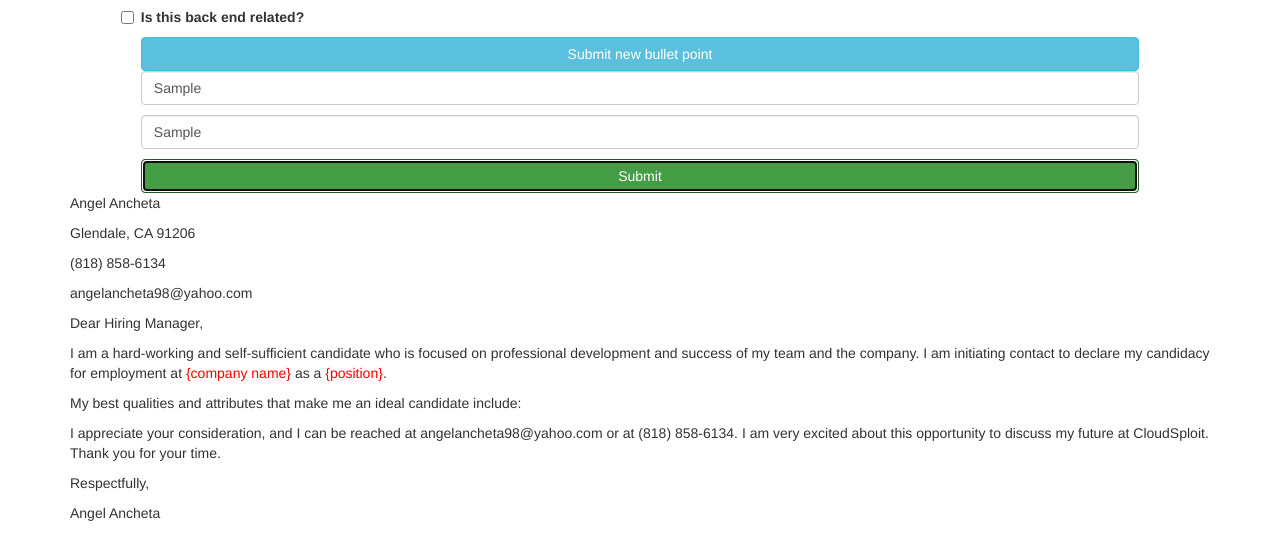
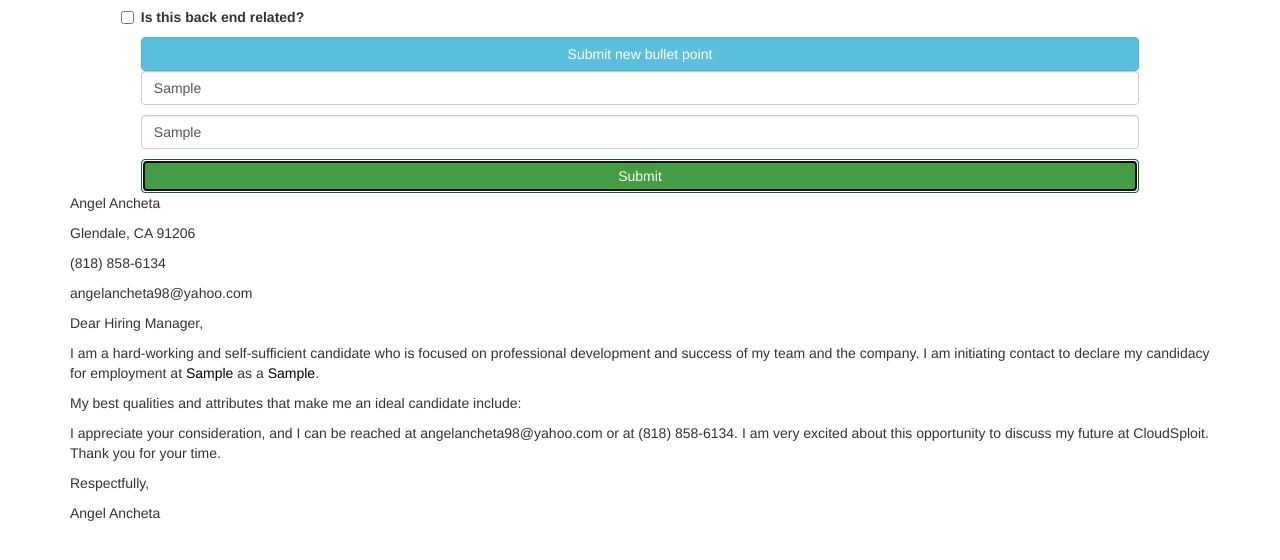
Before and after one commit to ancheta98/cvWriter, a website: page public/index.html in a window 1280 px wide. Both pictures are taken after typing "Sample", "Sample", "Sample" into the empty fields and a click on the button "Submit". Shown: the part 160-720 px from the top of the page. Drawn offline with nearby package versions, Linux system fonts and the light colour scheme.

Commit message:
adding letter content dynamically

```diff
--- a/public/app.js
+++ b/public/app.js
@@ -36,6 +36,16 @@ $(document).on("click", "#make-new", function() {
      location.reload()
     })
 });
+// updates the cover letter text for company name and position
+$(document).on("click", "#fillForm", function() {
+  let company = $("#companyName").val();
+  let position = $("#position").val();
+  $("#cNameText").text(company)
+  $("#positionText").text(position)
+  //reset the text color to black
+  $("#cNameText").css('color', 'black');
+  $("#positionText").css('color', 'black');
+})
 
 $(document).on("click", ".btn-danger", function() {
   var selected = $(this).parent();
--- a/public/index.html
+++ b/public/index.html
@@ -25,7 +25,7 @@
         </div>
         <!-- dynamically changes the document to reflect the correct company -->
         <input class="form-control" type="text" id="companyName" placeholder="What company is this for?">
-        <input class="form-control" type="text" id="postition" placeholder="What position will you be applying for?">
+        <input class="form-control" type="text" id="position" placeholder="What position will you be applying for?">
         <button id="fillForm" class="btn btn-block btn-success">Submit</button>
       </div>
       <div class="container">
@@ -34,7 +34,7 @@
         <p>(818) 858-6134</p>
         <p>angelancheta98@yahoo.com</p>
         <p>Dear Hiring Manager,</p>
-        <p>I am a hard-working and self-sufficient candidate who is focused on professional development and success of my team and the company. I am initiating contact to declare my candidacy for employment at <span id="cNameText">{company name}</span> as a <span id="postitionText">{position}</span>.</p>
+        <p>I am a hard-working and self-sufficient candidate who is focused on professional development and success of my team and the company. I am initiating contact to declare my candidacy for employment at <span id="cNameText">{company name}</span> as a <span id="positionText">{position}</span>.</p>
         <p>My best qualities and attributes that make me an ideal candidate include:</p>
         <ul id="bulletPoints">
           <!-- Points appear dynamically as they are created -->
```
